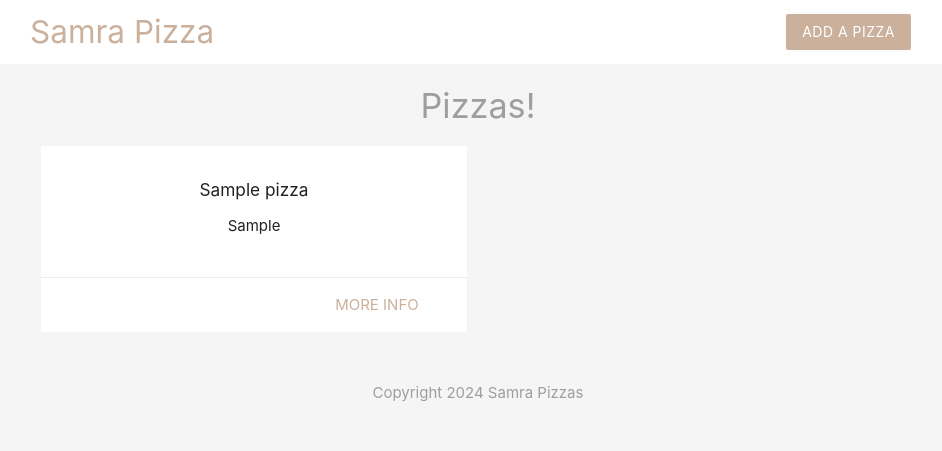
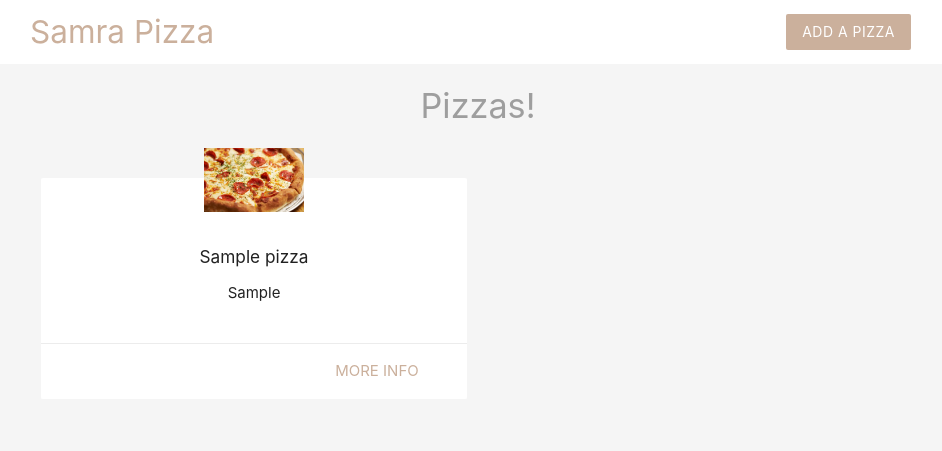
Before and after one commit to samra-eshetu/pizza-app, a PHP site: page /index.php in a window 1280 px wide. Shown: the top 451 px of the page, without its empty margins (162-1104 px from the left). Run offline with PHP 8.4, Linux system fonts and the light colour scheme; tables that the repository leaves empty or names only in its code hold one stand-in row (values such as "Sample post").

Commit message:
finishig touches

```diff
--- a/details.php
+++ b/details.php
@@ -37,7 +37,7 @@ if (isset($_GET['id'])) {
 <html>
 <?php include('templates/header.php'); ?>
 
-<div class="container center">
+<div class="container center grey-text">
     <?php if ($pizza): ?>
         <h4><?php echo htmlspecialchars($pizza['title']); ?></h4>
         <p>Created by: <?php echo htmlspecialchars($pizza['email']); ?></p>
--- a/index.php
+++ b/index.php
@@ -29,6 +29,7 @@ include('templates/header.php'); ?>
         <?php foreach ($pizzas as $index => $pizza): ?>
             <div class="col s6 md3">
                 <div class="card z-depth-0">
+                    <img src="img/pizza.png" class="pizza" alt="">
                     <div class="card-content center">
                         <h6><?php echo htmlspecialchars($pizza['title']); ?></h6>
                         <ul>
--- a/templates/header.php
+++ b/templates/header.php
@@ -16,6 +16,14 @@
             margin: 20px auto;
             padding: 20px;
         }
+
+        .pizza {
+            width: 100px;
+            margin: 40px auto -30px;
+            display: block;
+            position: relative;
+            top: -30px;
+        }
     </style>
 </head>
 
```
Also changed, not shown: img/pizza.PNG (added).
